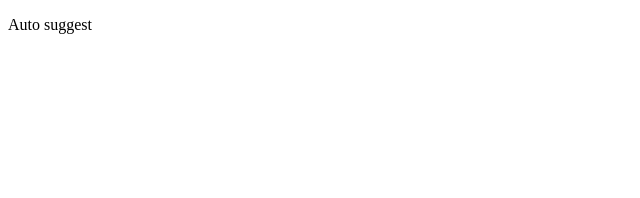
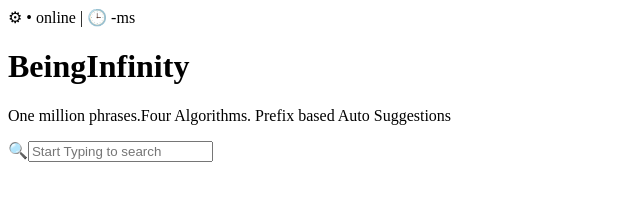
Before and after one commit to KotagiriNeha/autosuggest, a website: page frontend/pages/autosuggest.html in a window 1280 px wide. Shown: the whole page, without its empty margins (0-640 px from the left). Drawn offline with Linux system fonts and the light colour scheme.

Commit message:
autosuggest

```diff
--- a/frontend/pages/autosuggest.html
+++ b/frontend/pages/autosuggest.html
@@ -2,11 +2,19 @@
 <html lang="en">
 <head>
     <meta charset="UTF-8">
-    <meta name="viewport" content="width=device-width, initial-scale=1.0">
-    <title>auto suggest</title>
-    <p>Auto suggest</p>
+    <meta name="viewport" content="width=device-width">
+
+
+    <title>BeingInfinity</title>
+
 </head>
 <body>
+    <span>&#9881;</span>
+    <span>&#x2022; online | &#x1F552; -ms</span>
+    <h1>BeingInfinity</h1>
+    <p>One million phrases.Four Algorithms. Prefix based Auto Suggestions</p>
+    <span>&#128269;<input placeholder="Start Typing to search"></span>
+
 
 </body>
 </html>
```
Also changed, not shown: frontend/index.html (+0 -1 lines).
